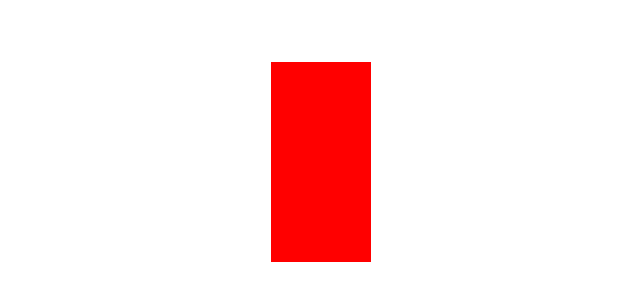
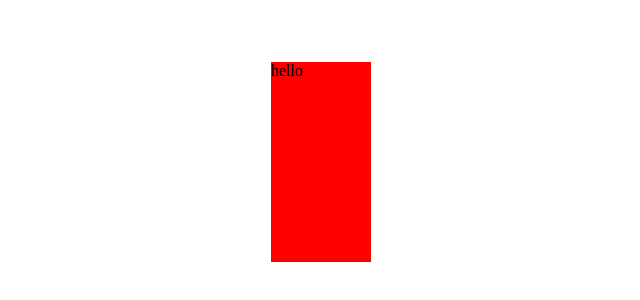
Before and after one commit to Rohitdev1217/practice, a plain HTML site: page index.html in a window 1280 px wide. Shown: the part 238-538 px from the top of the page, 319-959 px from the left. Drawn offline with nearby package versions, Linux system fonts and the light colour scheme.

Commit message:
Add paragraph element inside rectangle div for content display

```diff
--- a/index.html
+++ b/index.html
@@ -7,7 +7,9 @@
     <link rel="stylesheet" href="style.css" />
   </head>
   <body>
-    <div id="rect"></div>
+    <div id="rect">
+      <p>hello</p>
+    </div>
     <script src="app.js"></script>
     <script
       src="https://cdnjs.cloudflare.com/ajax/libs/gsap/3.13.0/gsap.min.js"
```
